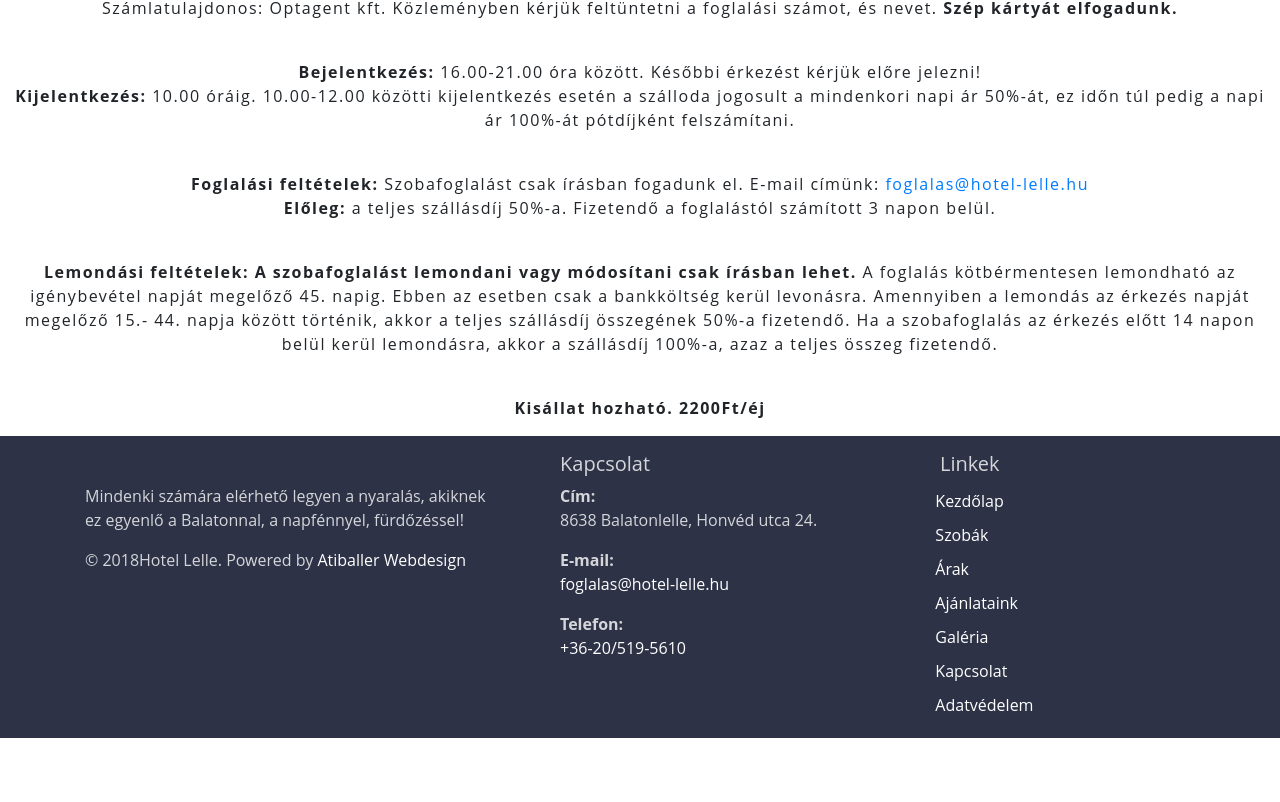
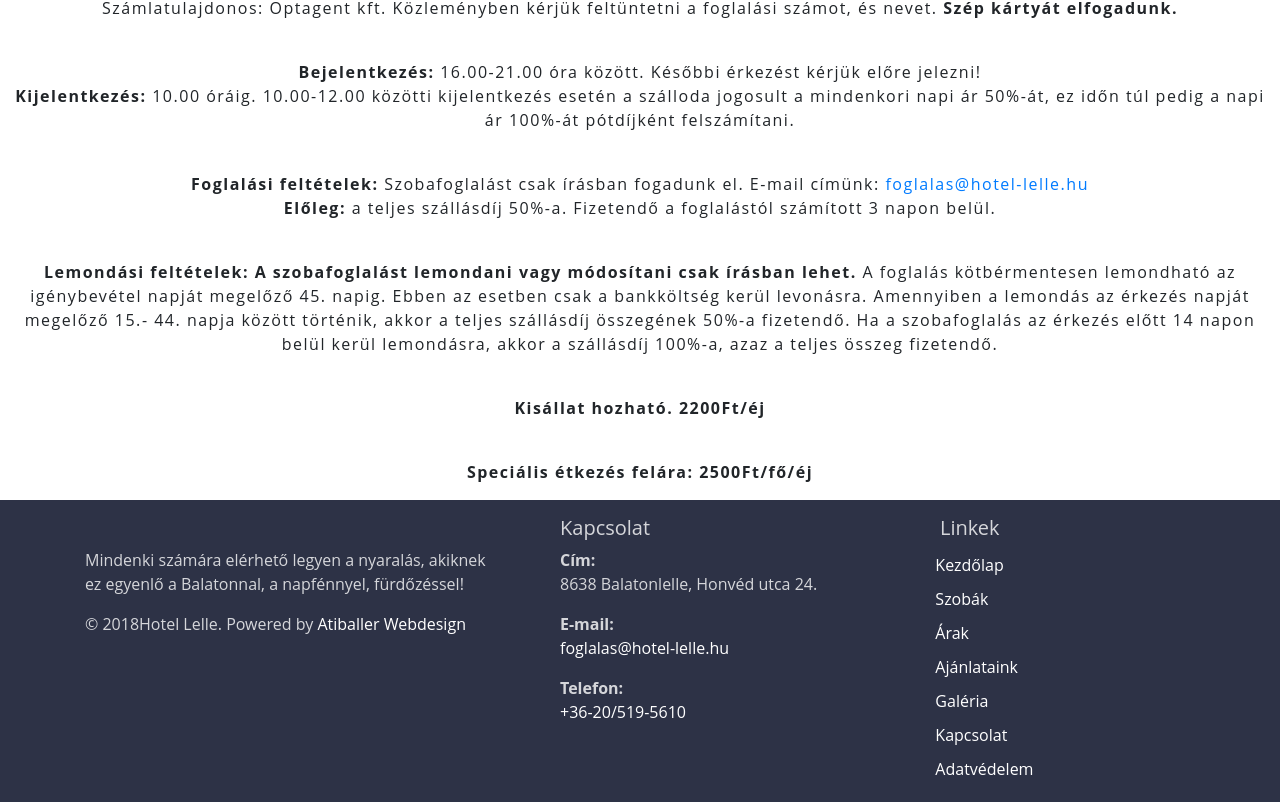
Before and after one commit to Atiballer/Hotel-Lelle-nuxt, a Nuxt app: page /arak in a window 1280 px wide. Shown: the part 1355-2157 px from the top of the page. Before the commit the page ends 2093 px from the top, so only its background shows below. Built offline with nearby package versions, Linux system fonts and the light colour scheme.

Commit message:
modositas szövegbeni

```diff
--- a/components/Conditions.vue
+++ b/components/Conditions.vue
@@ -39,6 +39,10 @@
            style="text-align:center; letter-spacing:1.5px">
             <strong>Kisállat hozható. 2200Ft/éj</strong>
         </p>
+        <p class="pt-4"
+           style="text-align:center; letter-spacing:1.5px">
+            <strong>Speciális étkezés felára: 2500Ft/fő/éj</strong>
+        </p>
     </div>
 </template>
 
--- a/pages/index.vue
+++ b/pages/index.vue
@@ -139,7 +139,8 @@
             <div>
               <h4>Parkolás</h4>
             </div>
-            <p>A szálloda vendégeinek saját parkoló biztosított.</p>
+            <p>A szálloda vendégeinek saját parkoló biztosított. A parkolás díja szállóvendégek részére
+              600Ft/nap, egyéb esetben pedig 2500Ft/nap</p>
           </div>
           <div class="col-xs-12 col-md-6">
             <div>
```
